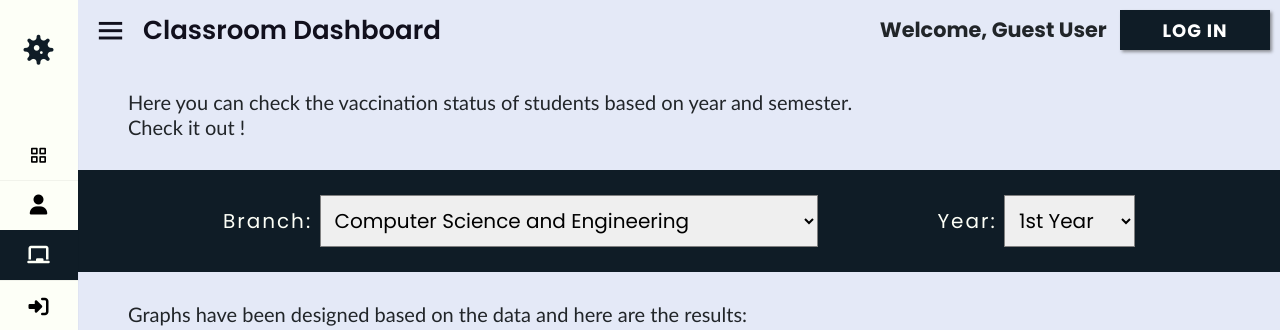
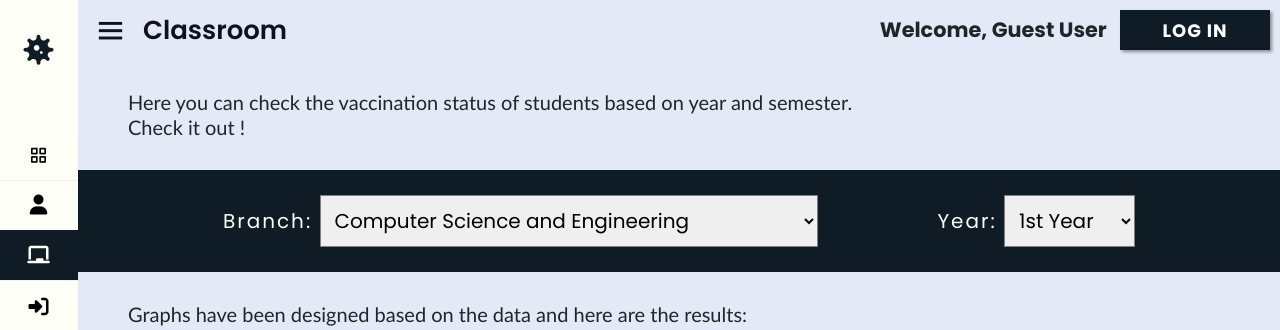
Before and after one commit to ushifali/web_proj_vaxx, a PHP site: page /classroom in a window 1280 px wide. Shown: the top 330 px of the page. Run offline with PHP 8.4, Linux system fonts and the light colour scheme; data that the repository does not hold is empty; some libraries are stand-ins or nearby versions.

Commit message:
some css

```diff
--- a/classroom.php
+++ b/classroom.php
@@ -140,7 +140,7 @@ session_start();
     <section class="home-section">
         <div class="home-content">
             <i class='bx bx-menu' id="nav_bar1"></i>
-            <span class="text">Classroom Dashboard</span>
+            <span class="text">Classroom</span>
 
             <span id="welcome_txt"> Welcome,
                 <?php
--- a/login_p.php
+++ b/login_p.php
@@ -23,6 +23,7 @@
     if($query_result['upassword']  == $password)
     {
         $_SESSION['usn'] = $username;
+    header('Location: inputform.php');
     }
     else {
         echo "Login failed. Please try again: Error: ";
@@ -30,5 +31,5 @@
 
     mysqli_close($con);
 
-header('Location: inputform.php');
+
 ?>
--- a/navigation.css
+++ b/navigation.css
@@ -327,7 +327,7 @@
     font-weight: 600;
 }
 
-@media (max-width: 650px) {
+@media (max-width: 800px) {
     .sidebar.close {
         width: 100%;
         height: 83px;
```
